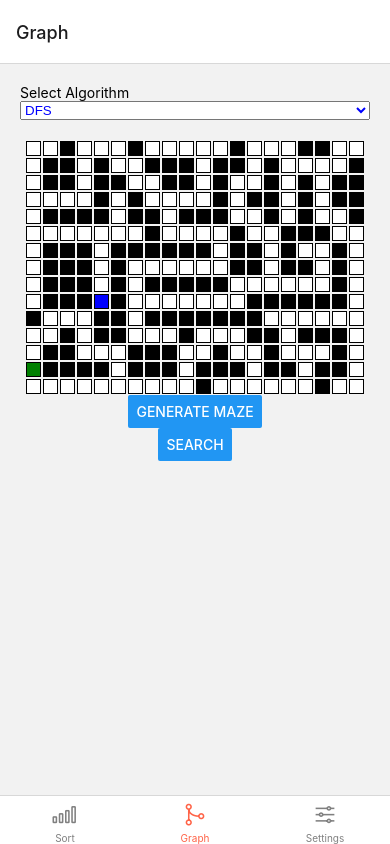
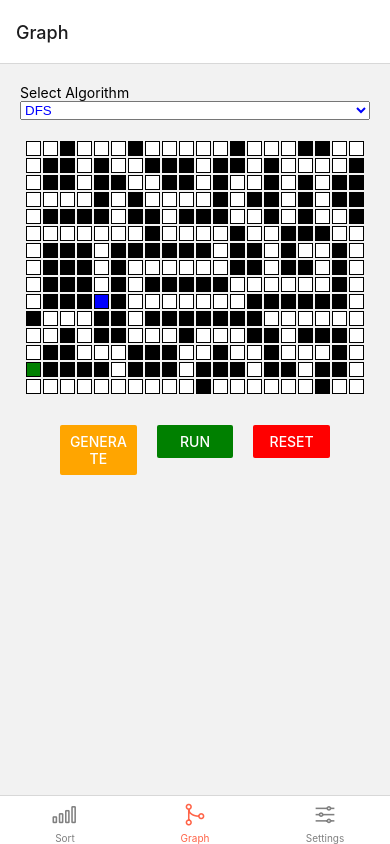
Before and after one commit to duytienkh/algo-visualizer, a React Native app: screen /Graph in a window 390 px wide. Built offline with nearby package versions, Linux system fonts and the light colour scheme.

Commit message:
add graph controller

```diff
--- /dev/null
+++ b/components/components/GraphController.js
@@ -0,0 +1,7 @@
+import * as React from 'react';
+import * as ReactNative from 'react-native';
+import { SortController } from './SortController';
+
+export class GraphController extends SortController{
+
+};
--- a/components/components/GraphMonitor.js
+++ b/components/components/GraphMonitor.js
@@ -5,6 +5,7 @@ import { CELL_STATUS } from './Graph/Containts';
 import { GenerateMaze } from './Graph/MazeGen'
 import DFS from '../../algorithms/Graph/DFS'
 import BFS from '../../algorithms/Graph/BFS'
+import { GraphController } from './GraphController';
 
 function simulate(i, steps, obj) {
     console.log(i);
@@ -75,8 +76,7 @@ export class GraphMonitor extends React.Component {
                         </View>
                     )
                 })}
-                <Button title='Generate maze' onPress={this.generateMaze}></Button>
-                <Button title='Search' onPress={this.search}></Button>
+                <GraphController generate={this.generateMaze} run={this.search}/>
             </View>
         )
     }
--- a/components/components/SortController.js
+++ b/components/components/SortController.js
@@ -14,6 +14,12 @@ export class SortController extends React.Component{
         };
 
         this.onRunPress = this.onRunPress.bind(this);
+        this.onGeneratePress = this.onGeneratePress.bind(this);
+        this.onResetPress = this.onResetPress.bind(this);
+    }
+
+    onGeneratePress(){
+        this.props.generate();
     }
 
     onRunPress(){
@@ -38,19 +44,23 @@ export class SortController extends React.Component{
         this.props.pause();
     }
 
+    onResetPress(){
+        this.props.reset();
+    }
+
     render(){
         return (
             <ReactNative.View style={{paddingTop: 20, paddingBottom: 20, paddingLeft: 50, paddingRight: 50}}>
                 <ReactNative.View style={style.row}>
                     <ReactNative.View style={style.btn_container}>
-                        <ReactNative.Button color={'orange'} title='Generate' onPress={this.props.generate}>
+                        <ReactNative.Button color={'orange'} title='Generate' onPress={this.onGeneratePress}>
                         </ReactNative.Button>
                     </ReactNative.View>
                     <ReactNative.View style={style.btn_container}>
                         <ReactNative.Button {...this.state.runStatus}/>
                     </ReactNative.View>
                     <ReactNative.View style={style.btn_container}>
-                        <ReactNative.Button color={'red'} title='Reset' onPress={this.props.reset}/>
+                        <ReactNative.Button color={'red'} title='Reset' onPress={this.onResetPress}/>
                     </ReactNative.View>
                 </ReactNative.View>
             </ReactNative.View>
```
